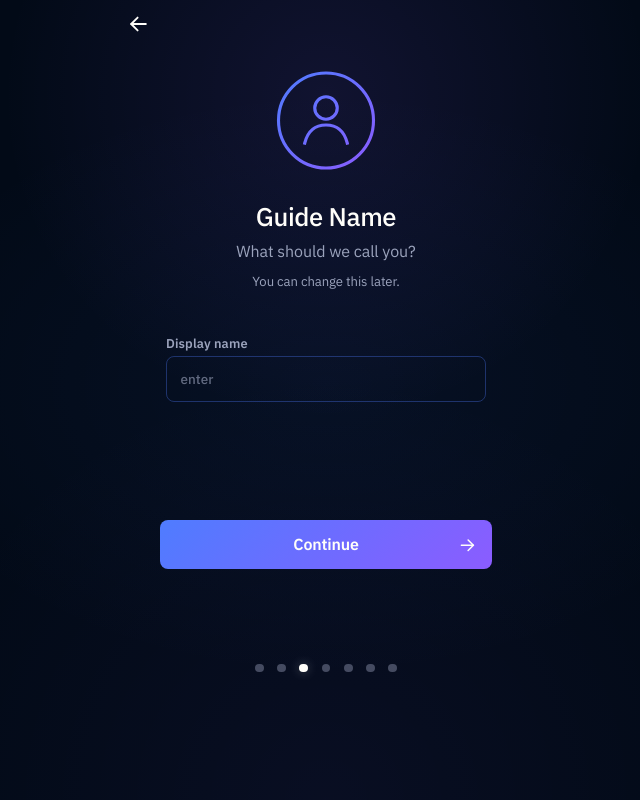
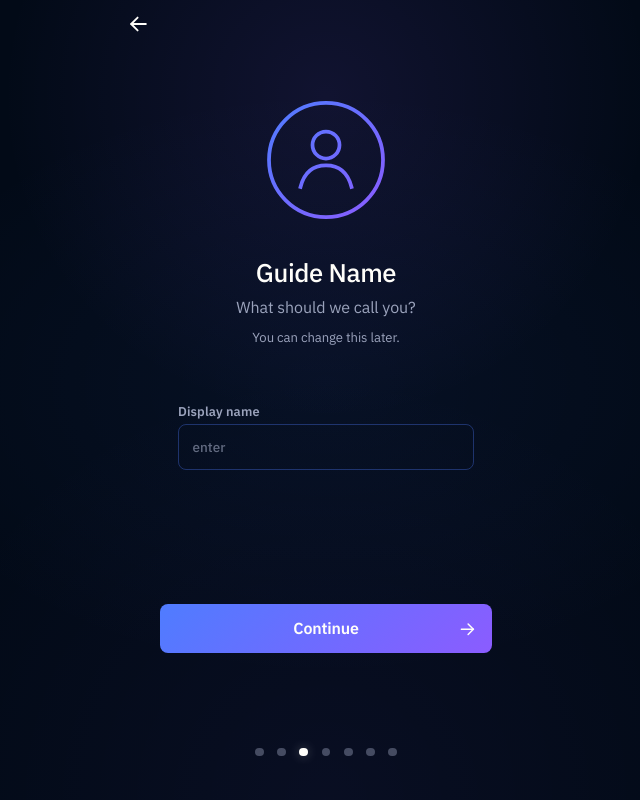
Before and after one commit to Outflo-dev/outflo-v2, a Next.js app: page /guide-name in a window 1280 px wide. Shown: the whole page, without its empty margins (314-954 px from the left). Built offline with nearby package versions, Linux system fonts and the light colour scheme.

Commit message:
Polish Guide Name onboarding layout

```diff
--- a/src/compositions/onboarding/guide-name/internal/action/GuideNameActionPlacement.module.css
+++ b/src/compositions/onboarding/guide-name/internal/action/GuideNameActionPlacement.module.css
@@ -9,6 +9,6 @@
 
 .frame {
     width: 100%;
-    padding-top: 6.5rem;
+    padding-top: 7.5rem;
     box-sizing: border-box;
 }
--- a/src/compositions/onboarding/guide-name/internal/form/GuideNameForm.module.css
+++ b/src/compositions/onboarding/guide-name/internal/form/GuideNameForm.module.css
@@ -8,6 +8,6 @@
    ========================================================== */
 
 .form {
-    width: 100%;
-    margin-top: 2.75rem;
+    width: calc(100% - 1.5rem);
+    margin: 3.5rem auto 0;
 }
--- a/src/compositions/onboarding/guide-name/internal/icon/module/construction/icon.frame.module.css
+++ b/src/compositions/onboarding/guide-name/internal/icon/module/construction/icon.frame.module.css
@@ -15,10 +15,10 @@
     align-items: center;
     justify-content: center;
 
-    width: 10rem;
-    height: 10rem;
+    width: 12rem;
+    height: 12rem;
 
-    margin: 0 auto;
+    margin: 1.5rem auto 0;
 
     flex: 0 0 auto;
 }
--- a/src/compositions/onboarding/guide-name/internal/icon/module/construction/icon.size.ts
+++ b/src/compositions/onboarding/guide-name/internal/icon/module/construction/icon.size.ts
@@ -10,4 +10,4 @@
 /* ------------------------------
    Constants
 -------------------------------- */
-export const GUIDE_NAME_ICON_SIZE_PX = 175;
+export const GUIDE_NAME_ICON_SIZE_PX = 200;
```
